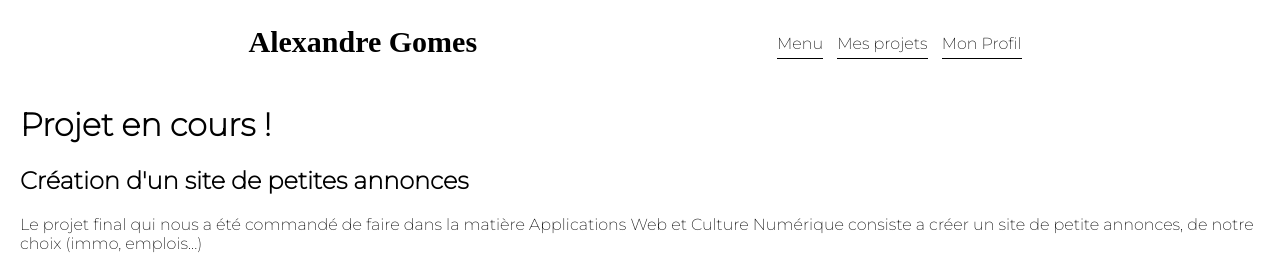
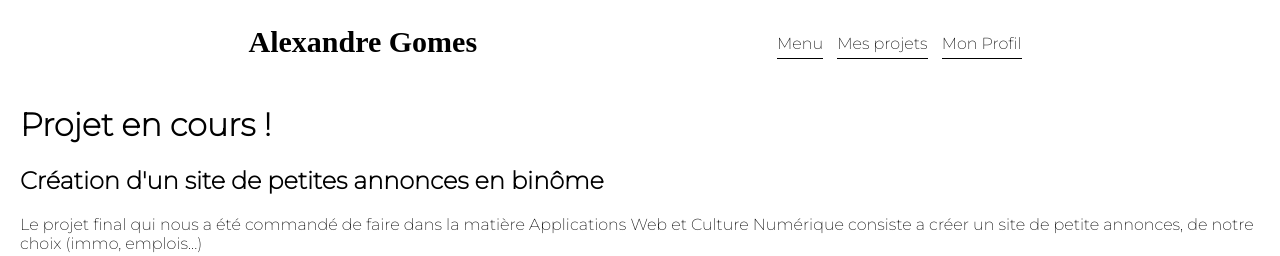
Before and after one commit to AlexandreGms17/portfolio, a plain HTML site: page projets.html in a window 1280 px wide. Shown: the top 256 px of the page. Drawn offline with Linux system fonts and the light colour scheme.

Commit message:
correction

```diff
--- a/projets.html
+++ b/projets.html
@@ -9,6 +9,8 @@
 </head>
 
 <body>
+
+   <!-- Ici, la barre de navigation -->
         <nav>
         <h1> Alexandre Gomes </h1>
         <div class="onglets">
@@ -17,16 +19,20 @@
          <a href = "profil.html">Mon Profil</a>
          </div>
         </nav>
+        <!-- Fin de la barre de naivgation -->
+
+     <!-- Mise en page : Explication projet en cours -->
 <div class = "corps">
     <h1><strong> Projet en cours !</strong> </h1>
 
-    <h2> Création d'un site de petites annonces </h2>
+    <h2> Création d'un site de petites annonces en binôme </h2>
 
     <p> Le projet final qui nous a été commandé de faire dans la matière Applications Web et Culture Numérique
          consiste a créer un site de petite annonces, de notre choix (immo, emplois...)
     </p>
     <p> Nous disposons de 2 mois pour le réaliser en entièreté et voici les langages utilisés :</p>
 
+    <!-- Liste non ordonnée des langages utilisés -->
     <ul>
       <li> HTML </li>
       <li>CSS</li>
@@ -46,7 +52,7 @@
       <li> Il sera également possible de poster des offres d'emploi, grâce à un formulaire</li>
       <li> Ces formualaires seront traités en PHP, à l'aide d'un fichier .txt</li>
     </ul>
-
+      <!-- Ajout de mes créations, liens... -->
     <h1> MES PROJETS </h1>
 <hr>
     <br>
@@ -67,7 +73,7 @@
      <p> Coming Soon...</p>
 </div>
 
-
+ <!-- Initialisation du bas de page -->
     <footer>
         <h1>Retrouvez moi sur </h1>
 
@@ -101,5 +107,6 @@
 
     </footer>
 
+       <!-- Fin de page -->
     </body>
     </html>
```
Also changed, not shown: index.html (+18 -0 lines), profil.html (+9 -1 lines).
